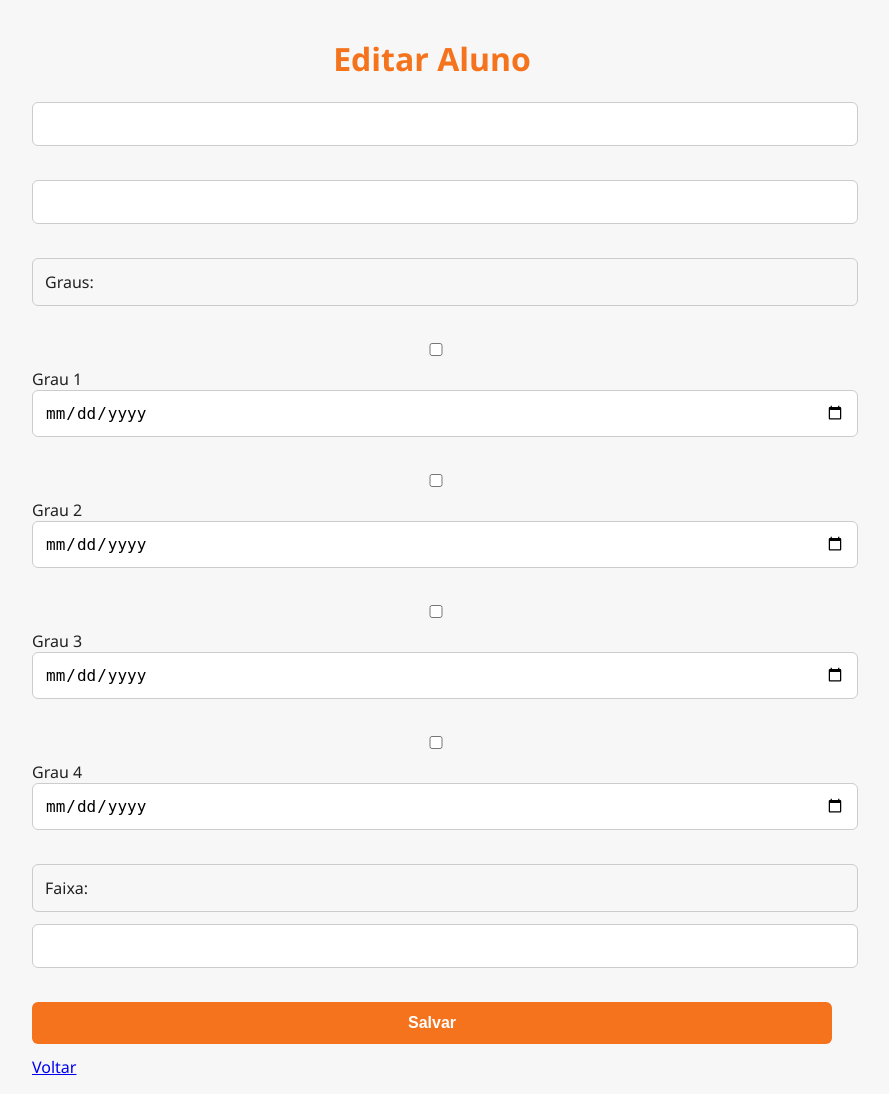
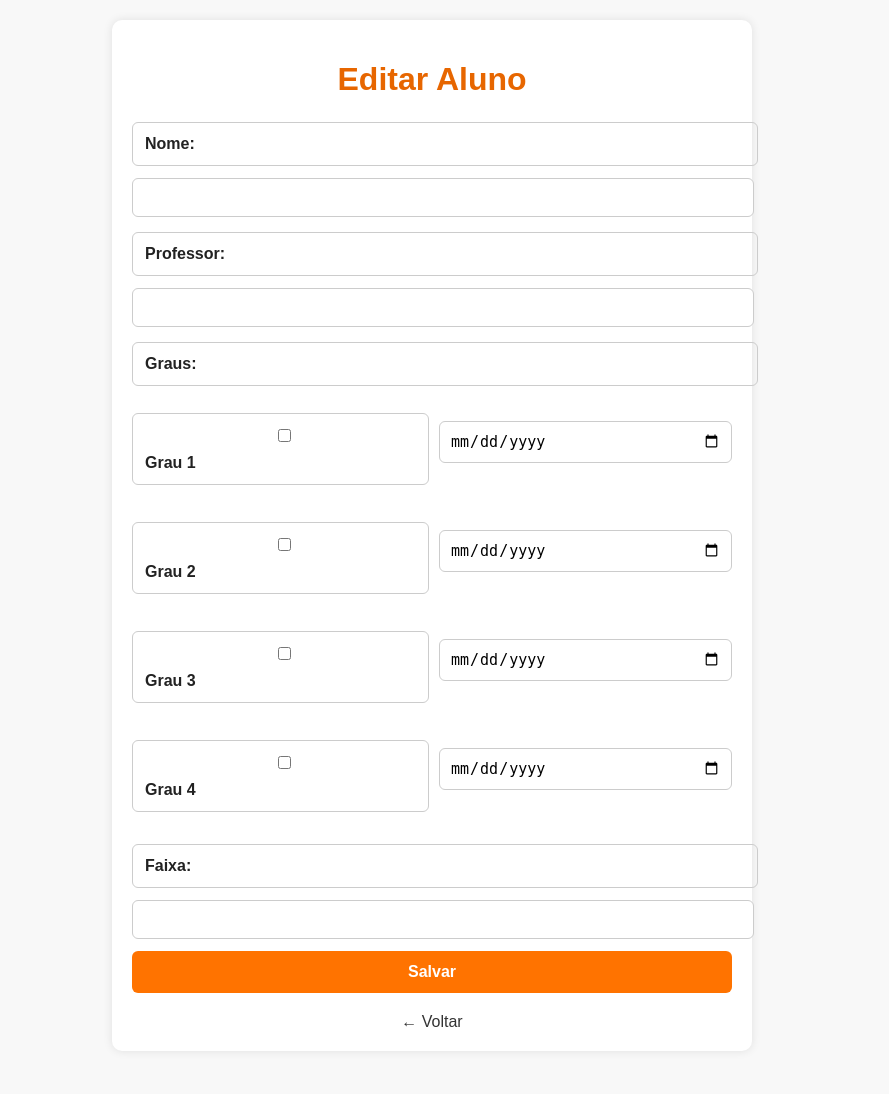
Before and after one commit to RodrigoFrancoBatata/conexao-paulista-app, a Flask app: template templates/editar_aluno.html in a window 1280 px wide. Shown: the whole page, without its empty margins (208-1097 px from the left). After the commit the page ends 1027 px from the top, so only its background shows below. Run offline with Flask 3, Linux system fonts and the light colour scheme; the template is opened without the code that fills it, so the values that code supplies are empty.

Commit message:
ajuste responsivo em editar_aluno

```diff
--- a/templates/editar_aluno.html
+++ b/templates/editar_aluno.html
@@ -3,34 +3,121 @@
 <head>
   <meta charset="UTF-8">
   <title>Editar Aluno</title>
+  <meta name="viewport" content="width=device-width, initial-scale=1">
   <link rel="stylesheet" href="/static/style.css">
+  <style>
+    body {
+      font-family: Arial, sans-serif;
+      background-color: #f8f8f8;
+      margin: 0;
+      padding: 20px;
+    }
+
+    .container {
+      max-width: 600px;
+      margin: auto;
+      background-color: #fff;
+      padding: 20px;
+      border-radius: 10px;
+      box-shadow: 0 0 10px rgba(0,0,0,0.1);
+    }
+
+    h1 {
+      text-align: center;
+      color: #e76600;
+      margin-bottom: 1.5rem;
+    }
+
+    input[type="text"],
+    input[type="date"] {
+      width: 100%;
+      padding: 10px;
+      margin-bottom: 12px;
+      border: 1px solid #ccc;
+      border-radius: 6px;
+      font-size: 15px;
+    }
+
+    label {
+      font-weight: bold;
+      display: block;
+      margin-top: 15px;
+    }
+
+    .grau-container {
+      margin-top: 10px;
+      margin-bottom: 20px;
+    }
+
+    .grau-item {
+      display: flex;
+      align-items: center;
+      gap: 10px;
+      margin-bottom: 10px;
+    }
+
+    button {
+      background-color: #ff7300;
+      color: white;
+      font-weight: bold;
+      padding: 12px;
+      border: none;
+      border-radius: 6px;
+      width: 100%;
+      cursor: pointer;
+      font-size: 16px;
+    }
+
+    button:hover {
+      background-color: #e25d00;
+    }
+
+    .back {
+      display: block;
+      text-align: center;
+      margin-top: 20px;
+      color: #333;
+      text-decoration: none;
+    }
+  </style>
 </head>
 <body>
   <div class="container">
     <h1>Editar Aluno</h1>
     <form action="/editar_aluno/{{ aluno.id }}" method="post">
-      <input type="text" name="nome" value="{{ aluno.nome }}" required><br>
-      <input type="text" name="professor" value="{{ aluno.professor }}" required><br>
+      <label>Nome:</label>
+      <input type="text" name="nome" value="{{ aluno.nome }}" required>
 
-      <label>Graus:</label><br>
-      <input type="checkbox" name="grau1" {% if aluno.grau1 %}checked{% endif %}> Grau 1
-      <input type="date" name="data_grau1" value="{{ aluno.data_grau1 }}"><br>
+      <label>Professor:</label>
+      <input type="text" name="professor" value="{{ aluno.professor }}" required>
 
-      <input type="checkbox" name="grau2" {% if aluno.grau2 %}checked{% endif %}> Grau 2
-      <input type="date" name="data_grau2" value="{{ aluno.data_grau2 }}"><br>
-
-      <input type="checkbox" name="grau3" {% if aluno.grau3 %}checked{% endif %}> Grau 3
-      <input type="date" name="data_grau3" value="{{ aluno.data_grau3 }}"><br>
-
-      <input type="checkbox" name="grau4" {% if aluno.grau4 %}checked{% endif %}> Grau 4
-      <input type="date" name="data_grau4" value="{{ aluno.data_grau4 }}"><br>
+      <label>Graus:</label>
+      <div class="grau-container">
+        <div class="grau-item">
+          <label><input type="checkbox" name="grau1" {% if aluno.grau1 %}checked{% endif %}> Grau 1</label>
+          <input type="date" name="data_grau1" value="{{ aluno.data_grau1 }}">
+        </div>
+        <div class="grau-item">
+          <label><input type="checkbox" name="grau2" {% if aluno.grau2 %}checked{% endif %}> Grau 2</label>
+          <input type="date" name="data_grau2" value="{{ aluno.data_grau2 }}">
+        </div>
+        <div class="grau-item">
+          <label><input type="checkbox" name="grau3" {% if aluno.grau3 %}checked{% endif %}> Grau 3</label>
+          <input type="date" name="data_grau3" value="{{ aluno.data_grau3 }}">
+        </div>
+        <div class="grau-item">
+          <label><input type="checkbox" name="grau4" {% if aluno.grau4 %}checked{% endif %}> Grau 4</label>
+          <input type="date" name="data_grau4" value="{{ aluno.data_grau4 }}">
+        </div>
+      </div>
 
       <label>Faixa:</label>
-      <input type="text" name="faixa" value="{{ aluno.faixa }}" required><br>
+      <input type="text" name="faixa" value="{{ aluno.faixa }}" required>
 
       <button type="submit">Salvar</button>
     </form>
-    <a href="/listar_alunos" class="back">Voltar</a>
+
+    <a href="/listar_alunos" class="back">← Voltar</a>
   </div>
 </body>
 </html>
```
